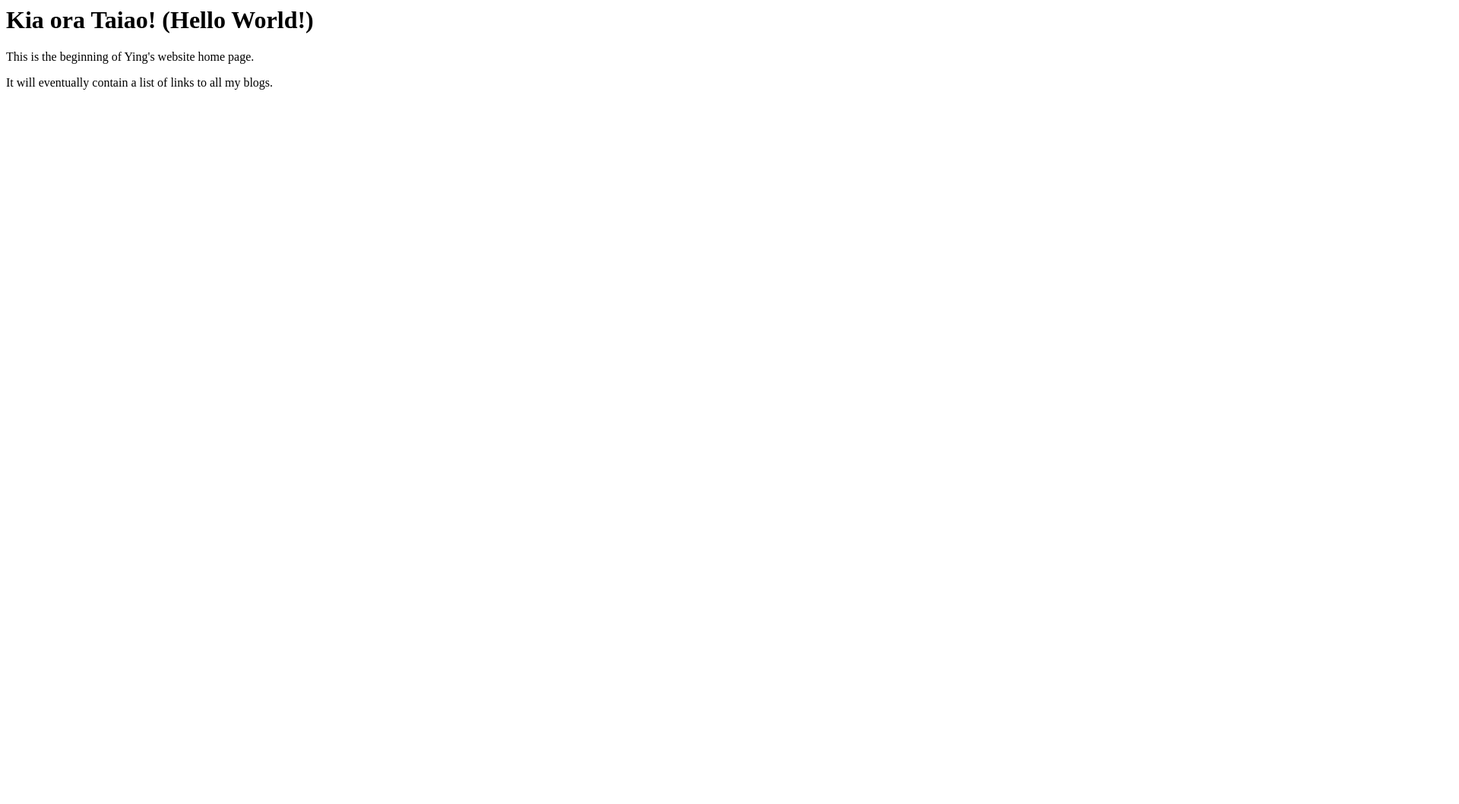
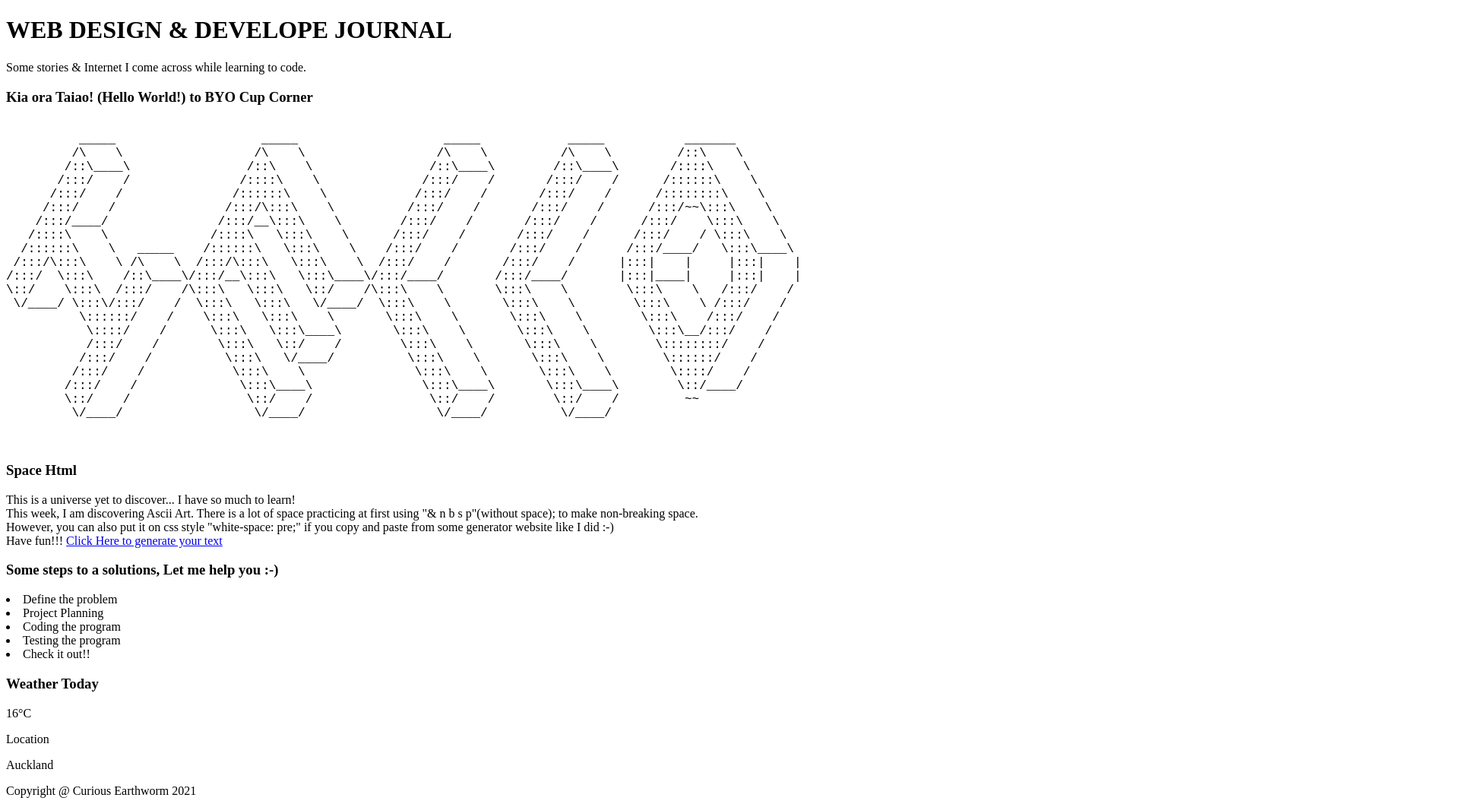
Before and after one commit to YingCG/YingCG.github.io, a plain HTML site: page index.html in a window 1280 px wide. Shown: the top 1058 px of the page at 76% size, 1920 px wide, since content can reach past the window. Before the commit the page ends 800 px from the top, so only its background shows below. Drawn offline with Linux system fonts and the light colour scheme.

Commit message:
ASCII Art

```diff
--- a/index.html
+++ b/index.html
@@ -1,9 +1,76 @@
+<!DOCTYPE html>
 <html>
-  <head>
-    <title>My blog</title>
+<head>
+<title>Ying's Code Blog</title>
+<meta name="viewport" content="width=device-width, initial-scale=1.0">
+<link rel="stylesheet" href="style.css">
+
+</head>
   <body>
-    <h1>Kia ora Taiao! (Hello World!)</h1>
-    <p> This is the beginning of Ying's website home page.</p>
-    <p> It will eventually contain a list of links to all my blogs. </p>
+    <header>
+      <h1>WEB DESIGN & DEVELOPE JOURNAL</h1>
+      <p> Some stories & Internet I come across while learning to code. </p>
+    </header>
+
+    <div class ="BYOcupCorner">
+      <h3>Kia ora Taiao! (Hello World!) to BYO Cup Corner</h3>
+      <!-- <p> Note from Internet: </p>
+      <a> Time to focus </a>
+      <a> Git Cheat Sheet </a> -->
+    </div>
+
+    <div class="main">
+      <div class="monospaced">
+          _____                    _____                    _____            _____           _______
+         /\    \                  /\    \                  /\    \          /\    \         /::\    \
+        /::\____\                /::\    \                /::\____\        /::\____\       /::::\    \
+       /:::/    /               /::::\    \              /:::/    /       /:::/    /      /::::::\    \
+      /:::/    /               /::::::\    \            /:::/    /       /:::/    /      /::::::::\    \
+     /:::/    /               /:::/\:::\    \          /:::/    /       /:::/    /      /:::/~~\:::\    \
+    /:::/____/               /:::/__\:::\    \        /:::/    /       /:::/    /      /:::/    \:::\    \
+   /::::\    \              /::::\   \:::\    \      /:::/    /       /:::/    /      /:::/    / \:::\    \
+  /::::::\    \   _____    /::::::\   \:::\    \    /:::/    /       /:::/    /      /:::/____/   \:::\____\
+ /:::/\:::\    \ /\    \  /:::/\:::\   \:::\    \  /:::/    /       /:::/    /      |:::|    |     |:::|    |
+/:::/  \:::\    /::\____\/:::/__\:::\   \:::\____\/:::/____/       /:::/____/       |:::|____|     |:::|    |
+\::/    \:::\  /:::/    /\:::\   \:::\   \::/    /\:::\    \       \:::\    \        \:::\    \   /:::/    /
+ \/____/ \:::\/:::/    /  \:::\   \:::\   \/____/  \:::\    \       \:::\    \        \:::\    \ /:::/    /
+          \::::::/    /    \:::\   \:::\    \       \:::\    \       \:::\    \        \:::\    /:::/    /
+           \::::/    /      \:::\   \:::\____\       \:::\    \       \:::\    \        \:::\__/:::/    /
+           /:::/    /        \:::\   \::/    /        \:::\    \       \:::\    \        \::::::::/    /
+          /:::/    /          \:::\   \/____/          \:::\    \       \:::\    \        \::::::/    /
+         /:::/    /            \:::\    \               \:::\    \       \:::\    \        \::::/    /
+        /:::/    /              \:::\____\               \:::\____\       \:::\____\        \::/____/
+        \::/    /                \::/    /                \::/    /        \::/    /         ~~
+         \/____/                  \/____/                  \/____/          \/____/
+
+    </div>
+      <h3>Space Html</h3>
+      <p> This is a universe yet to discover... I have so much to learn! <br>
+        This week, I am discovering Ascii Art. There is a lot of space practicing at first using "& n b s p"(without space); to make non-breaking space. <br>
+        However, you can also put it on css style "white-space: pre;" if you copy and paste from some generator website like I did :-) <br>
+        Have fun!!!
+      <a href="http://patorjk.com/software/taag/#p=display&f=Alpha&t=hello">Click Here to generate your text</a>
+      </p>
+    </div>
   </body>
+
+  <div class="programmingStep">
+    <h3>Some steps to a solutions, Let me help you :-)</h3>
+    <li> Define the problem</li>
+    <li> Project Planning</li>
+    <li> Coding the program</li>
+    <li> Testing the program</li>
+    <li> Check it out!!</li>
+    </ol>
+  </div>
+
+  <div class="weatherBoard">
+    <h3>Weather Today</h3>
+    <p> 16°C</p>
+    <p> Location</p>
+    <p> Auckland</p>
+
+  </div>
+
+  <footer>Copyright @ Curious Earthworm 2021</footer>
 </html>
--- /dev/null
+++ b/style.css
@@ -0,0 +1,4 @@
+.monospaced {
+    font-family: "Courier New", Courier, monospace;
+    white-space: pre;
+}
```
